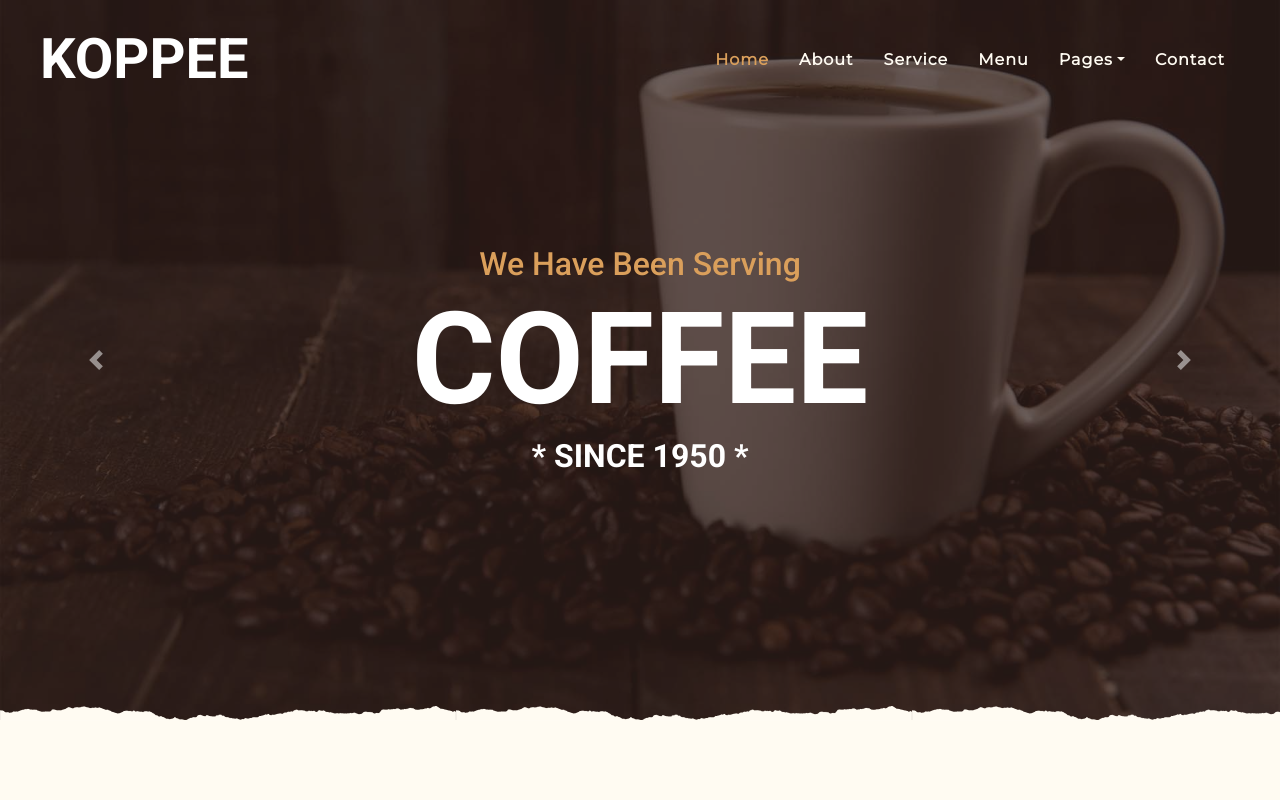
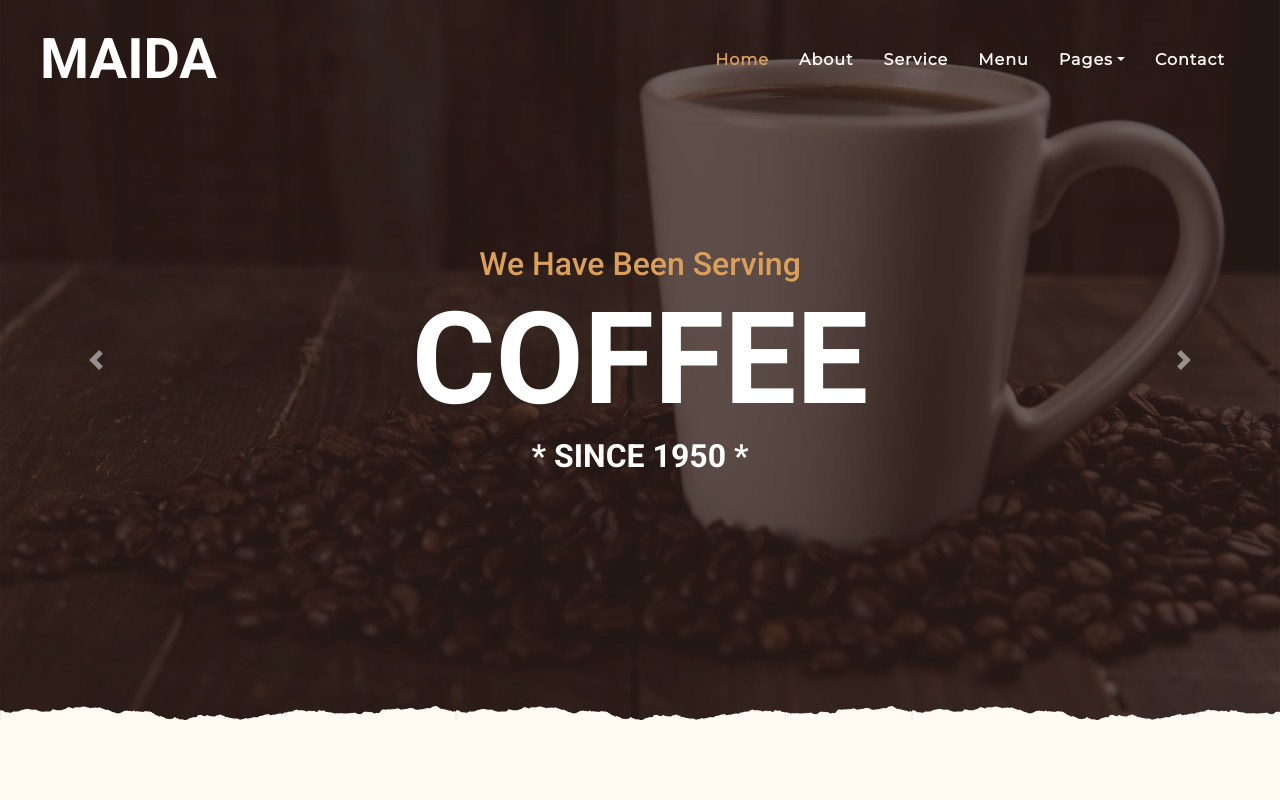
Before and after one commit to maidaacu/pasticcieriacondorelli, a plain HTML site: page index.html in a window 1280 px wide. Shown: the top 800 px of the page. Drawn offline with nearby package versions, Linux system fonts and the light colour scheme.

Commit message:
prueba 2

```diff
--- a/index.html
+++ b/index.html
@@ -31,7 +31,7 @@
     <div class="container-fluid p-0 nav-bar">
         <nav class="navbar navbar-expand-lg bg-none navbar-dark py-3">
             <a href="index.html" class="navbar-brand px-lg-4 m-0">
-                <h1 class="m-0 display-4 text-uppercase text-white">KOPPEE</h1>
+                <h1 class="m-0 display-4 text-uppercase text-white">Maida</h1>
             </a>
             <button type="button" class="navbar-toggler" data-toggle="collapse" data-target="#navbarCollapse">
                 <span class="navbar-toggler-icon"></span>
```
